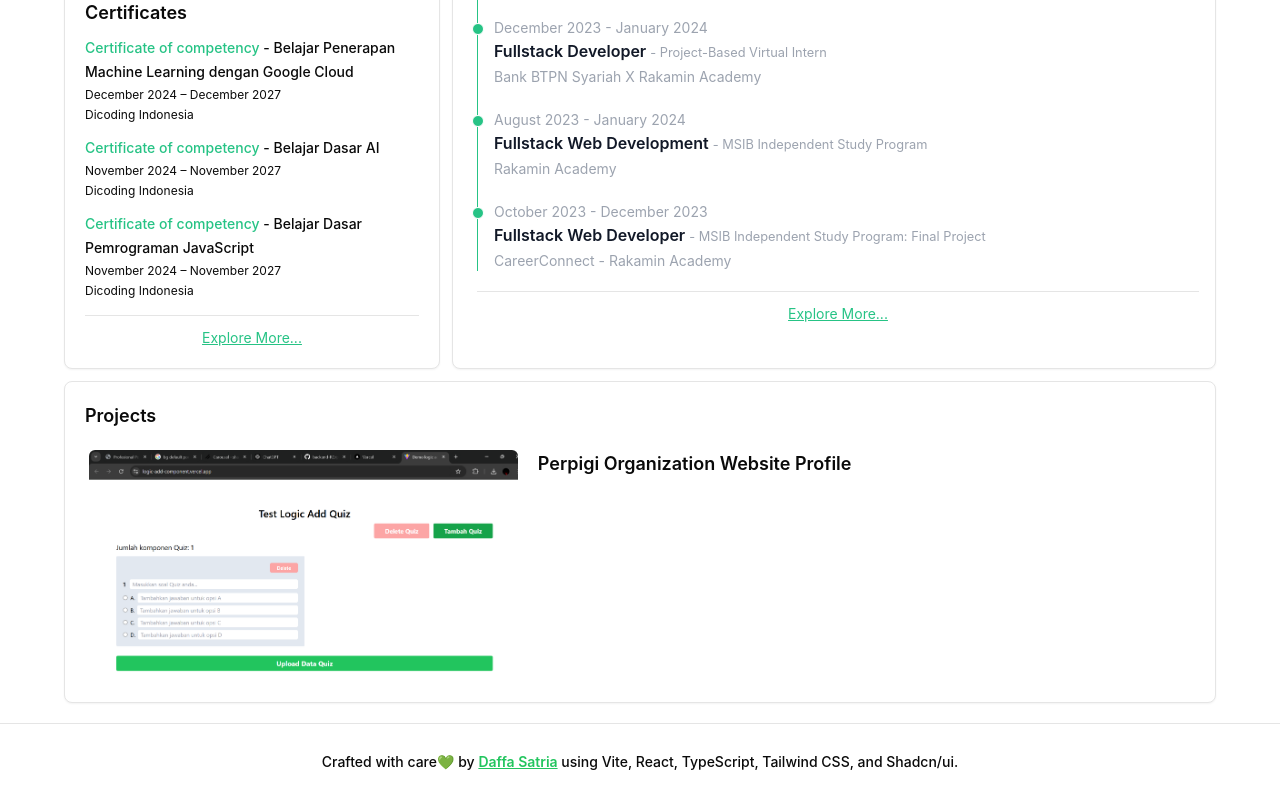
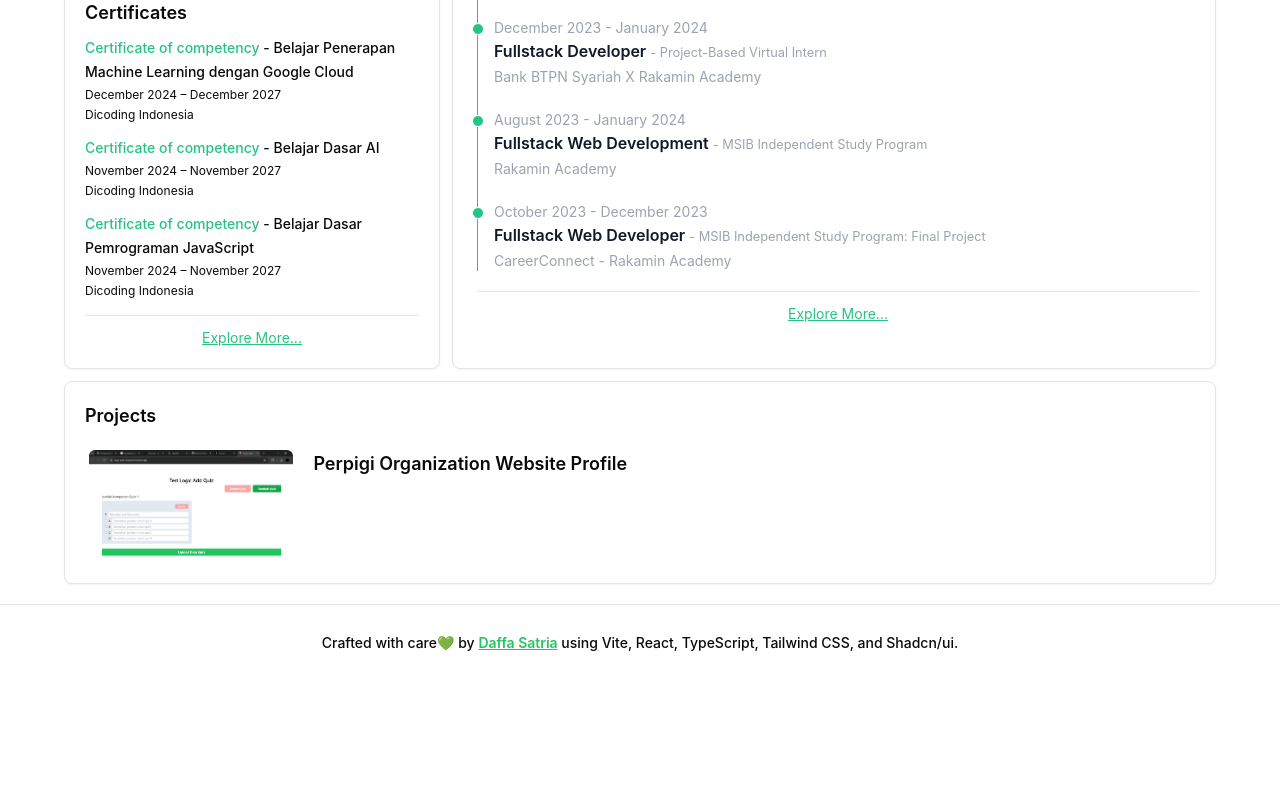
Before and after one commit to daffasatrianegara/personal-website, a React (Vite) app: page / in a window 1280 px wide. Shown: the part 1097-1897 px from the top of the page. After the commit the page ends 1778 px from the top, so only its background shows below. Built offline with nearby package versions, Linux system fonts and the light colour scheme.

Commit message:
update: projects comp

```diff
--- a/src/components/content/projects.tsx
+++ b/src/components/content/projects.tsx
@@ -3,7 +3,7 @@ import { Card } from "../ui/card";
 const ProjectsContent = ({
   number_of_projects,
 }: Readonly<{ number_of_projects: number }>) => {
-  const sementara = number_of_projects
+  const sementara = number_of_projects;
   console.log(sementara);
   return (
     <Card className="p-5">
@@ -11,15 +11,17 @@ const ProjectsContent = ({
       <div className="mt-2 md:mt-4 w-full">
         <div className="p-1">
           <div className="grid grid-cols-6 md:grid-cols-5 gap-3 md:gap-5">
-            <div className="col-span-3 max-[457px]:col-span-6 md:col-span-2">
+            <div className="col-span-2 max-[457px]:col-span-6 md:col-span-1">
               <img
                 className="w-full object-cover rounded-md"
                 src="/img/test.png"
                 alt=""
               />
             </div>
-            <div className="col-span-3 md:col-span-3 max-[457px]:col-span-6">
-              <p className="text-base md:text-lg font-semibold">Perpigi Organization Website Profile</p>
+            <div className="col-span-4 md:col-span-4 max-[457px]:col-span-6">
+              <p className="text-base md:text-lg font-semibold">
+                Perpigi Organization Website Profile
+              </p>
               <p className=""></p>
             </div>
           </div>
```
